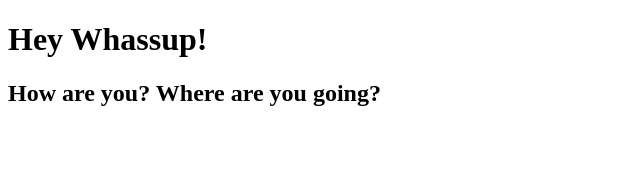
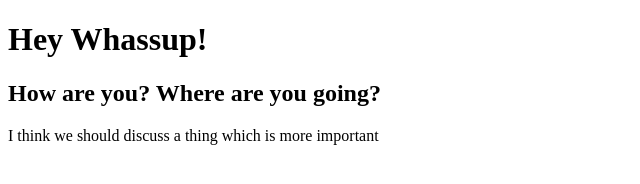
Before and after one commit to nafisnihal/git101, a plain HTML site: page index.html in a window 1280 px wide. Shown: the whole page, without its empty margins (0-640 px from the left). Drawn offline with Linux system fonts and the light colour scheme.

Commit message:
this is my 5th commit

```diff
--- a/index.html
+++ b/index.html
@@ -10,5 +10,6 @@
     <h2>How are you?
         Where are you going?
     </h2>
+    <p>I think we should discuss a thing which is more important</p>
 </body>
 </html>
```
